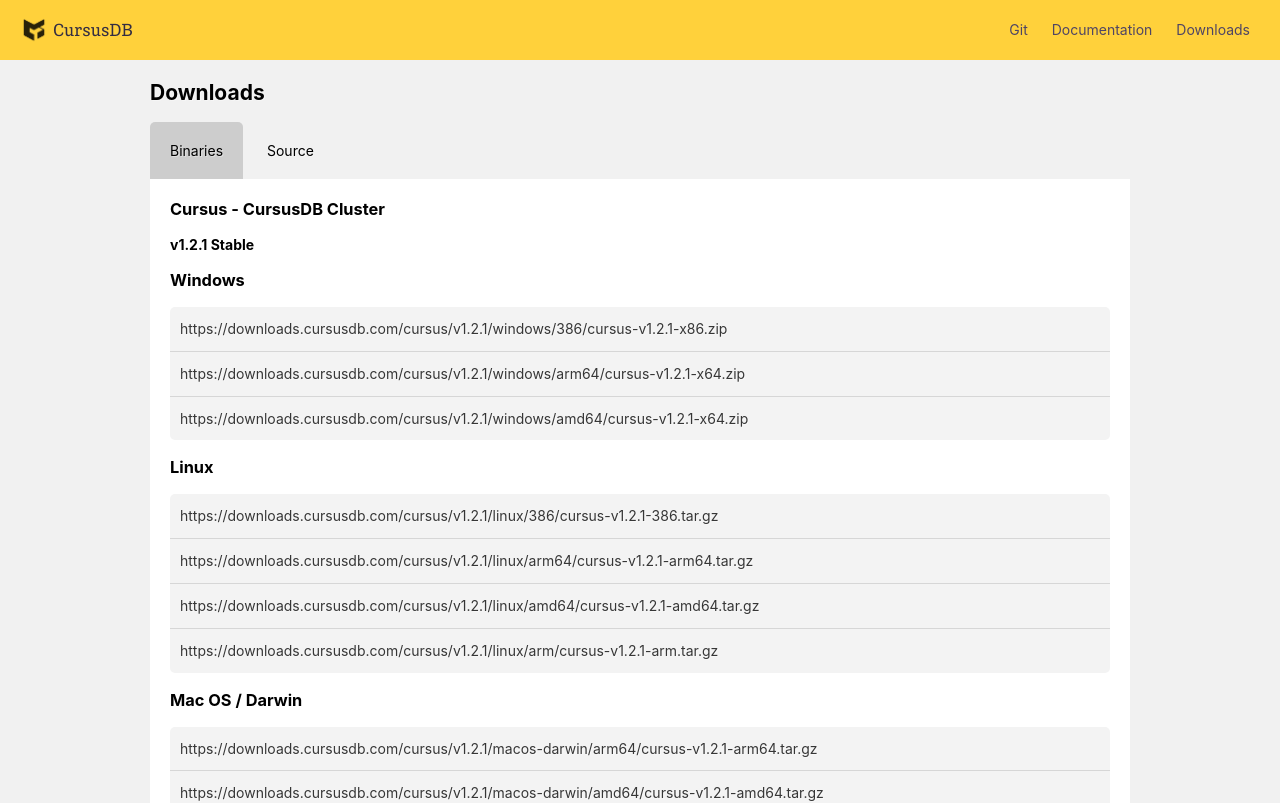
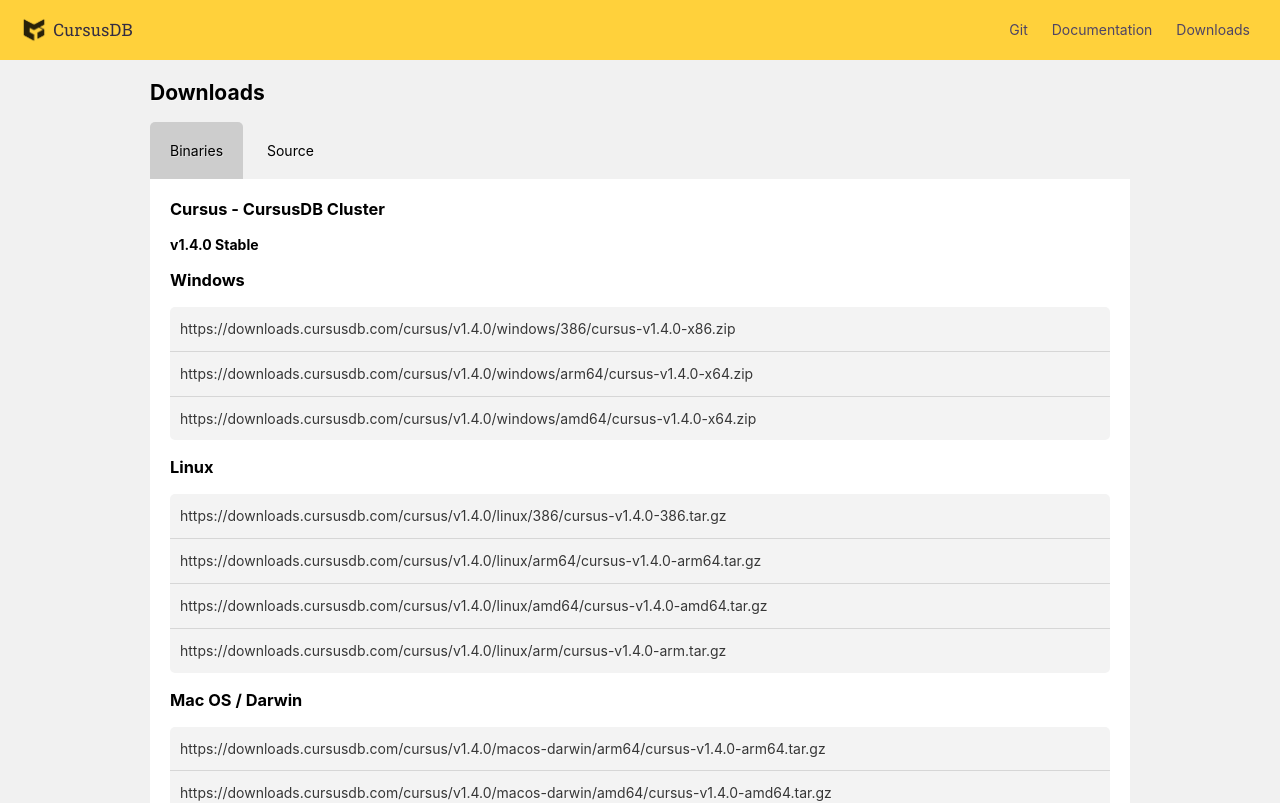
Before and after one commit to cursusdb/cursusdb-web, a SvelteKit app: page /downloads in a window 1280 px wide. Shown: the top 803 px of the page. Built offline with nearby package versions, Linux system fonts and the light colour scheme.

Commit message:
update cursus and curode versions

```diff
--- a/src/routes/downloads/+page.svelte
+++ b/src/routes/downloads/+page.svelte
@@ -1,7 +1,7 @@
 <script>
     let binaries = true; // viewing binary list
-    let currentVersionCursus = "v1.2.1"
-    let currentVersionCurode = "v1.2.1"
+    let currentVersionCursus = "v1.4.0"
+    let currentVersionCurode = "v1.4.0"
     let currentVersionCurush = "v1.0.1"
 </script>
 <svelte:head>
```
